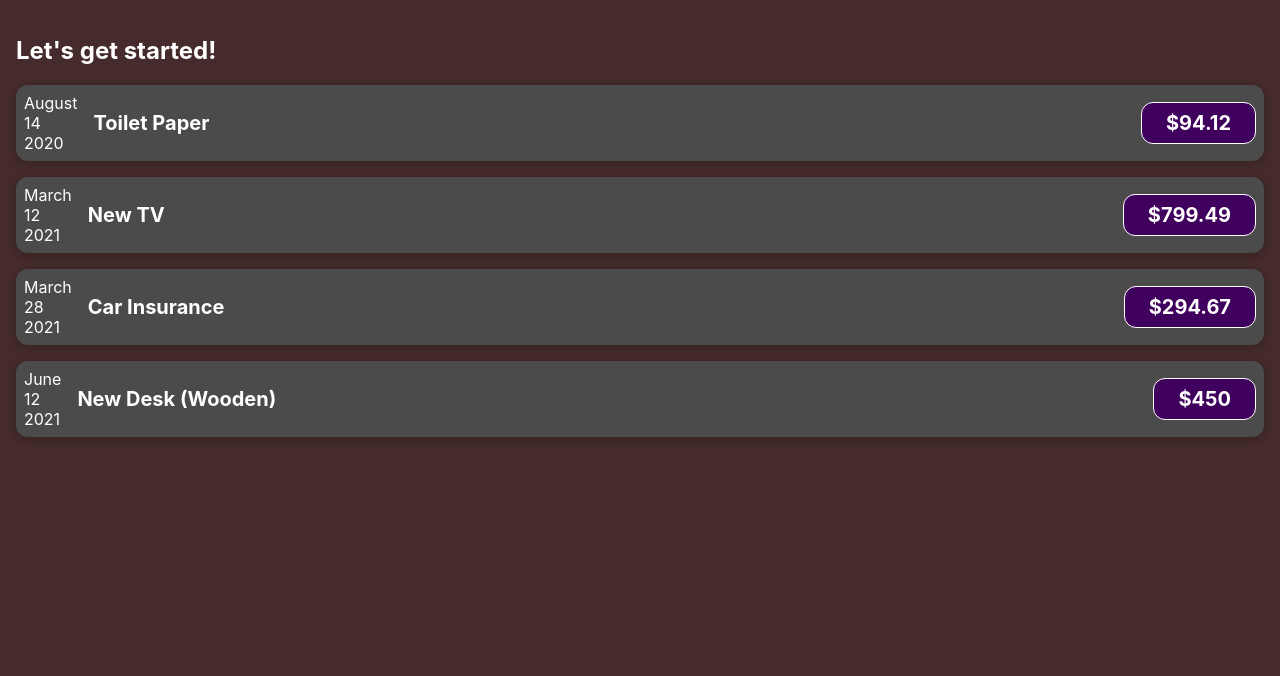
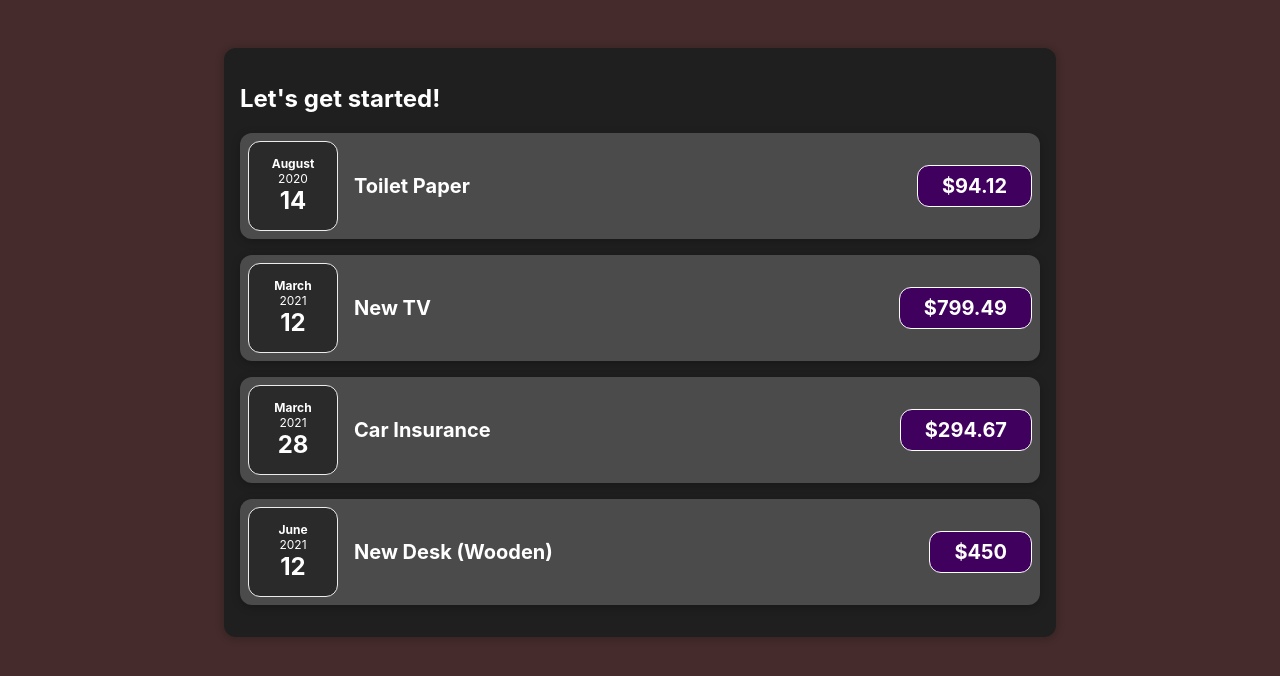
Before and after one commit to Setmaster/react-expensetracker, a React (Create React App) app: page / in a window 1280 px wide. Shown: the top 676 px of the page. Built offline with nearby package versions, Linux system fonts and the light colour scheme.

Commit message:
Divided ExpenseDate into another component, Expenses

```diff
--- a/src/App.js
+++ b/src/App.js
@@ -1,6 +1,7 @@
 import logo from './logo.svg';
 import './App.css';
 import ExpenseItem from "./components/ExpenseItem";
+import Expenses from "./components/Expenses";
 
 const App = () => {
     const expenses = [
@@ -13,7 +14,8 @@
         {
             id: 'e2', title: 'New TV',
             amount: 799.49,
-            date: new Date(2021, 2, 12)},
+            date: new Date(2021, 2, 12)
+        },
         {
             id: 'e3',
             title: 'Car Insurance',
@@ -27,15 +29,11 @@
             date: new Date(2021, 5, 12),
         },
     ];
-    console.log('expenses:', expenses[0]);
+
     return (
-        <div>
-            <h2>Let's get started!</h2>
-            <ExpenseItem data={expenses[0]}/>
-            <ExpenseItem data={expenses[1]}/>
-            <ExpenseItem data={expenses[2]}/>
-            <ExpenseItem data={expenses[3]}/>
-        </div>
+        <Expenses
+        expenses={expenses}
+        />
     );
 }
 
--- /dev/null
+++ b/src/components/ExpenseDate.css
@@ -0,0 +1,26 @@
+.expense-date {
+    display: flex;
+    flex-direction: column;
+    width: 5.5rem;
+    height: 5.5rem;
+    border: 1px solid #ececec;
+    background-color: #2a2a2a;
+    color: white;
+    border-radius: 12px;
+    align-items: center;
+    justify-content: center;
+}
+
+.expense-date__month {
+    font-size: 0.75rem;
+    font-weight: bold;
+}
+
+.expense-date__year {
+    font-size: 0.75rem;
+}
+
+.expense-date__day {
+    font-size: 1.5rem;
+    font-weight: bold;
+}
--- a/src/components/ExpenseDate.js
+++ b/src/components/ExpenseDate.js
@@ -1,3 +1,5 @@
+import './ExpenseDate.css';
+
 const ExpenseDate = (props) => {
     const date = props.date;
     const day = date.toLocaleString('en-us', {day: 'numeric'});
@@ -5,10 +7,10 @@
     const year = date.getFullYear();
 
     return (
-        <div>
-            <div>{month}</div>
-            <div>{day}</div>
-            <div>{year}</div>
+        <div className={"expense-date"}>
+            <div className={"expense-date__month"}>{month}</div>
+            <div className={"expense-date__year"}>{year}</div>
+            <div className={"expense-date__day"}>{day}</div>
         </div>
     );
 }
--- /dev/null
+++ b/src/components/Expenses.css
@@ -0,0 +1,9 @@
+.expenses {
+    padding: 1rem;
+    background-color: rgb(31, 31, 31);
+    margin: 2rem auto;
+    width: 50rem;
+    max-width: 95%;
+    border-radius: 12px;
+    box-shadow: 0 1px 8px rgba(0, 0, 0, 0.25);
+}
--- /dev/null
+++ b/src/components/Expenses.js
@@ -0,0 +1,18 @@
+import "./Expenses.css";
+import ExpenseItem from "./ExpenseItem";
+
+const Expenses = (props) => {
+    const expenses = props.expenses;
+    return (
+        <div className={"expenses"}>
+            <h2>Let's get started!</h2>
+            <ExpenseItem data={expenses[0]}/>
+            <ExpenseItem data={expenses[1]}/>
+            <ExpenseItem data={expenses[2]}/>
+            <ExpenseItem data={expenses[3]}/>
+        </div>
+    );
+
+}
+
+export default Expenses;
```
